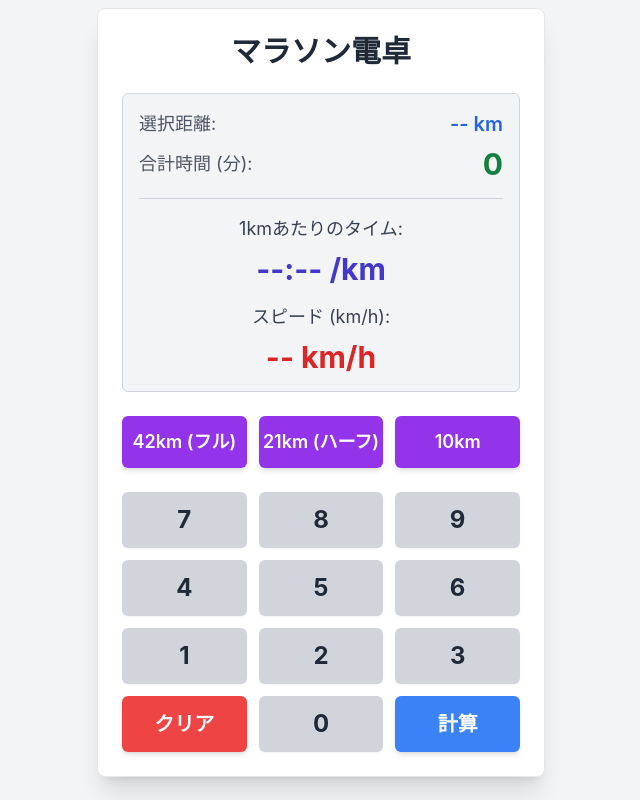
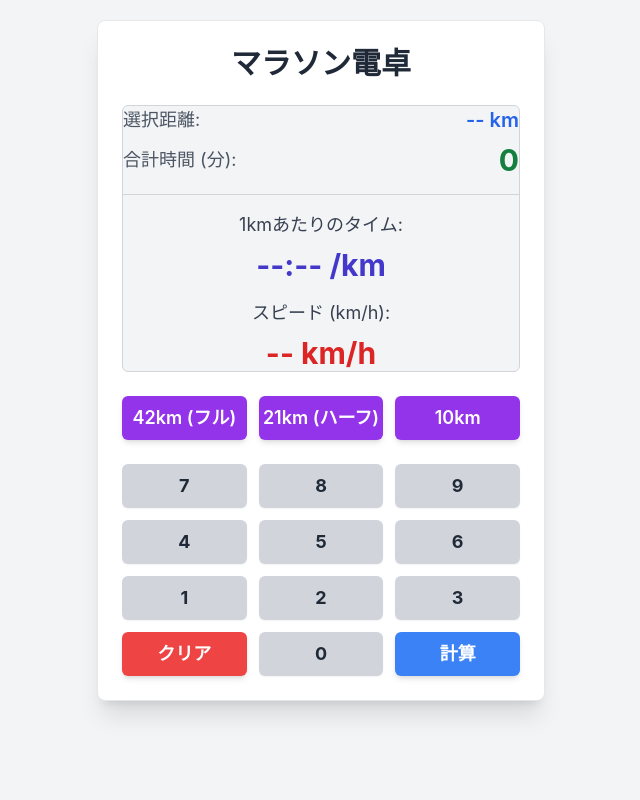
Before and after one commit to Tsukasa369/marathon_calc, a plain HTML site: page index.html in a window 1280 px wide. Shown: the whole page, without its empty margins (319-959 px from the left). Drawn offline with nearby package versions, Linux system fonts and the light colour scheme.

Commit message:
Update index.html

```diff
--- a/index.html
+++ b/index.html
@@ -19,51 +19,51 @@
         <h1 class="text-2xl sm:text-3xl font-bold text-center mb-6 text-gray-800">マラソン電卓</h1>
 
         <!-- 表示エリア -->
-        <div class="mb-6 bg-gray-100 p-4 rounded-md border border-gray-300">
+        <div class="mb-6 bg-gray-100 py2 px4 rounded-md border border-gray-300">
             <div class="flex justify-between items-center mb-2">
                 <span class="text-gray-600 text-lg">選択距離:</span>
                 <span id="display-distance" class="text-blue-600 font-semibold text-xl">-- km</span>
             </div>
             <div class="flex justify-between items-center mb-4">
                 <span class="text-gray-600 text-lg">合計時間 (分):</span>
-                <input type="text" id="display-time-input" class="w-2/3 text-right text-green-700 font-bold text-3xl bg-gray-100 focus:outline-none" value="0" readonly>
+                <input type="text" id="display-time-input" class="w-2/3 text-right text-green-700 font-bold text-2xl sm:text-3xl  bg-gray-100 focus:outline-none" value="0" readonly>
             </div>
             <hr class="border-gray-300 my-4">
             <div class="text-center">
                 <p class="text-gray-700 text-lg mb-2">1kmあたりのタイム:</p>
-                <p id="display-pace" class="text-indigo-700 font-bold text-3xl mb-4">--:-- /km</p>
+                <p id="display-pace" class="text-indigo-700 font-bold text-2xl sm:text-3xl mb-4">--:-- /km</p>
                 <p class="text-gray-700 text-lg mb-2">スピード (km/h):</p>
-                <p id="display-speed" class="text-red-600 font-bold text-3xl">-- km/h</p>
+                <p id="display-speed" class="text-red-600 font-bold text-2xl sm:text-3xl">-- km/h</p>
             </div>
         </div>
 
         <!-- 距離ボタン -->
         <div class="grid grid-cols-3 gap-3 mb-6">
-            <button id="btn-42km" class="bg-purple-600 text-white py-3 rounded-md text-lg font-semibold hover:bg-purple-700 transition duration-200 shadow-md">
+            <button id="btn-42km" class="bg-purple-600 text-white py-2 text-base sm:text-lg rounded-md text-lg font-semibold hover:bg-purple-700 transition duration-200 shadow-md">
                 42km (フル)
             </button>
-            <button id="btn-21km" class="bg-purple-600 text-white py-3 rounded-md text-lg font-semibold hover:bg-purple-700 transition duration-200 shadow-md">
+            <button id="btn-21km" class="bg-purple-600 text-white py-2 text-base sm:text-lg rounded-md text-lg font-semibold hover:bg-purple-700 transition duration-200 shadow-md">
                 21km (ハーフ)
             </button>
-            <button id="btn-10km" class="bg-purple-600 text-white py-3 rounded-md text-lg font-semibold hover:bg-purple-700 transition duration-200 shadow-md">
+            <button id="btn-10km" class="bg-purple-600 text-white py-2 text-base sm:text-lg rounded-md text-lg font-semibold hover:bg-purple-700 transition duration-200 shadow-md">
                 10km
             </button>
         </div>
 
         <!-- 数字ボタン -->
         <div class="grid grid-cols-3 gap-3">
-            <button class="btn-number bg-gray-300 text-gray-800 py-3 rounded-md text-2xl font-bold hover:bg-gray-400 transition duration-200 shadow-sm">7</button>
-            <button class="btn-number bg-gray-300 text-gray-800 py-3 rounded-md text-2xl font-bold hover:bg-gray-400 transition duration-200 shadow-sm">8</button>
-            <button class="btn-number bg-gray-300 text-gray-800 py-3 rounded-md text-2xl font-bold hover:bg-gray-400 transition duration-200 shadow-sm">9</button>
-            <button class="btn-number bg-gray-300 text-gray-800 py-3 rounded-md text-2xl font-bold hover:bg-gray-400 transition duration-200 shadow-sm">4</button>
-            <button class="btn-number bg-gray-300 text-gray-800 py-3 rounded-md text-2xl font-bold hover:bg-gray-400 transition duration-200 shadow-sm">5</button>
-            <button class="btn-number bg-gray-300 text-gray-800 py-3 rounded-md text-2xl font-bold hover:bg-gray-400 transition duration-200 shadow-sm">6</button>
-            <button class="btn-number bg-gray-300 text-gray-800 py-3 rounded-md text-2xl font-bold hover:bg-gray-400 transition duration-200 shadow-sm">1</button>
-            <button class="btn-number bg-gray-300 text-gray-800 py-3 rounded-md text-2xl font-bold hover:bg-gray-400 transition duration-200 shadow-sm">2</button>
-            <button class="btn-number bg-gray-300 text-gray-800 py-3 rounded-md text-2xl font-bold hover:bg-gray-400 transition duration-200 shadow-sm">3</button>
-            <button id="btn-clear" class="bg-red-500 text-white py-3 rounded-md text-xl font-bold hover:bg-red-600 transition duration-200 shadow-md">クリア</button>
-            <button class="btn-number bg-gray-300 text-gray-800 py-3 rounded-md text-2xl font-bold hover:bg-gray-400 transition duration-200 shadow-sm">0</button>
-            <button id="btn-calculate" class="bg-blue-500 text-white py-3 rounded-md text-xl font-bold hover:bg-blue-600 transition duration-200 shadow-md">計算</button>
+            <button class="btn-number bg-gray-300 text-gray-800 py-2 text-base sm:text-lg rounded-md text-2xl font-bold hover:bg-gray-400 transition duration-200 shadow-sm">7</button>
+            <button class="btn-number bg-gray-300 text-gray-800 py-2 text-base sm:text-lg rounded-md text-2xl font-bold hover:bg-gray-400 transition duration-200 shadow-sm">8</button>
+            <button class="btn-number bg-gray-300 text-gray-800 py-2 text-base sm:text-lg rounded-md text-2xl font-bold hover:bg-gray-400 transition duration-200 shadow-sm">9</button>
+            <button class="btn-number bg-gray-300 text-gray-800 py-2 text-base sm:text-lg rounded-md text-2xl font-bold hover:bg-gray-400 transition duration-200 shadow-sm">4</button>
+            <button class="btn-number bg-gray-300 text-gray-800 py-2 text-base sm:text-lg rounded-md text-2xl font-bold hover:bg-gray-400 transition duration-200 shadow-sm">5</button>
+            <button class="btn-number bg-gray-300 text-gray-800 py-2 text-base sm:text-lg rounded-md text-2xl font-bold hover:bg-gray-400 transition duration-200 shadow-sm">6</button>
+            <button class="btn-number bg-gray-300 text-gray-800 py-2 text-base sm:text-lg rounded-md text-2xl font-bold hover:bg-gray-400 transition duration-200 shadow-sm">1</button>
+            <button class="btn-number bg-gray-300 text-gray-800 py-2 text-base sm:text-lg rounded-md text-2xl font-bold hover:bg-gray-400 transition duration-200 shadow-sm">2</button>
+            <button class="btn-number bg-gray-300 text-gray-800 py-2 text-base sm:text-lg rounded-md text-2xl font-bold hover:bg-gray-400 transition duration-200 shadow-sm">3</button>
+            <button id="btn-clear" class="bg-red-500 text-white py-2 text-base sm:text-lg rounded-md text-xl font-bold hover:bg-red-600 transition duration-200 shadow-md">クリア</button>
+            <button class="btn-number bg-gray-300 text-gray-800 py-2 text-base sm:text-lg rounded-md text-2xl font-bold hover:bg-gray-400 transition duration-200 shadow-sm">0</button>
+            <button id="btn-calculate" class="bg-blue-500 text-white py-2 text-base sm:text-lg rounded-md text-xl font-bold hover:bg-blue-600 transition duration-200 shadow-md">計算</button>
         </div>
     </div>
 
```
